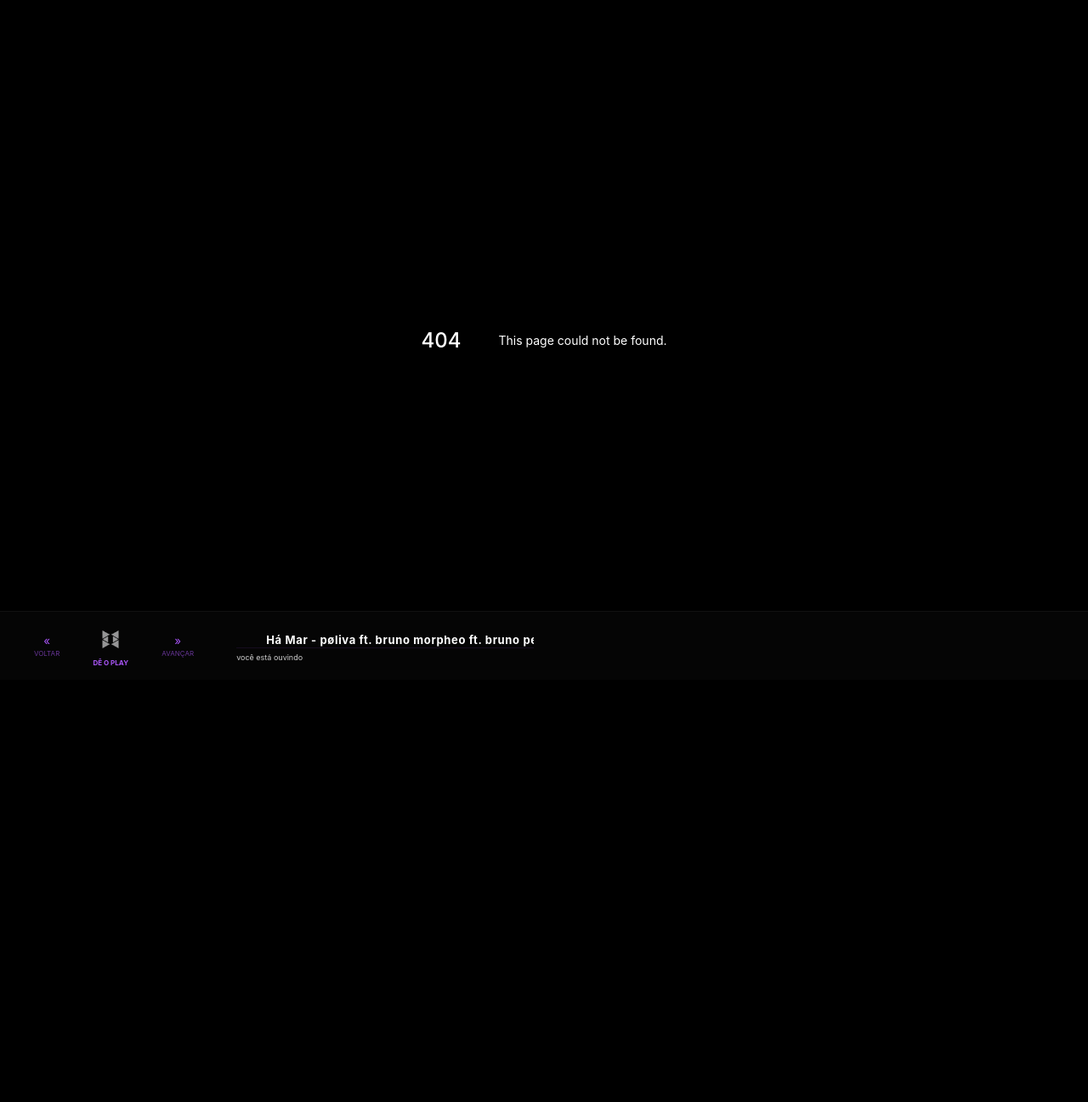
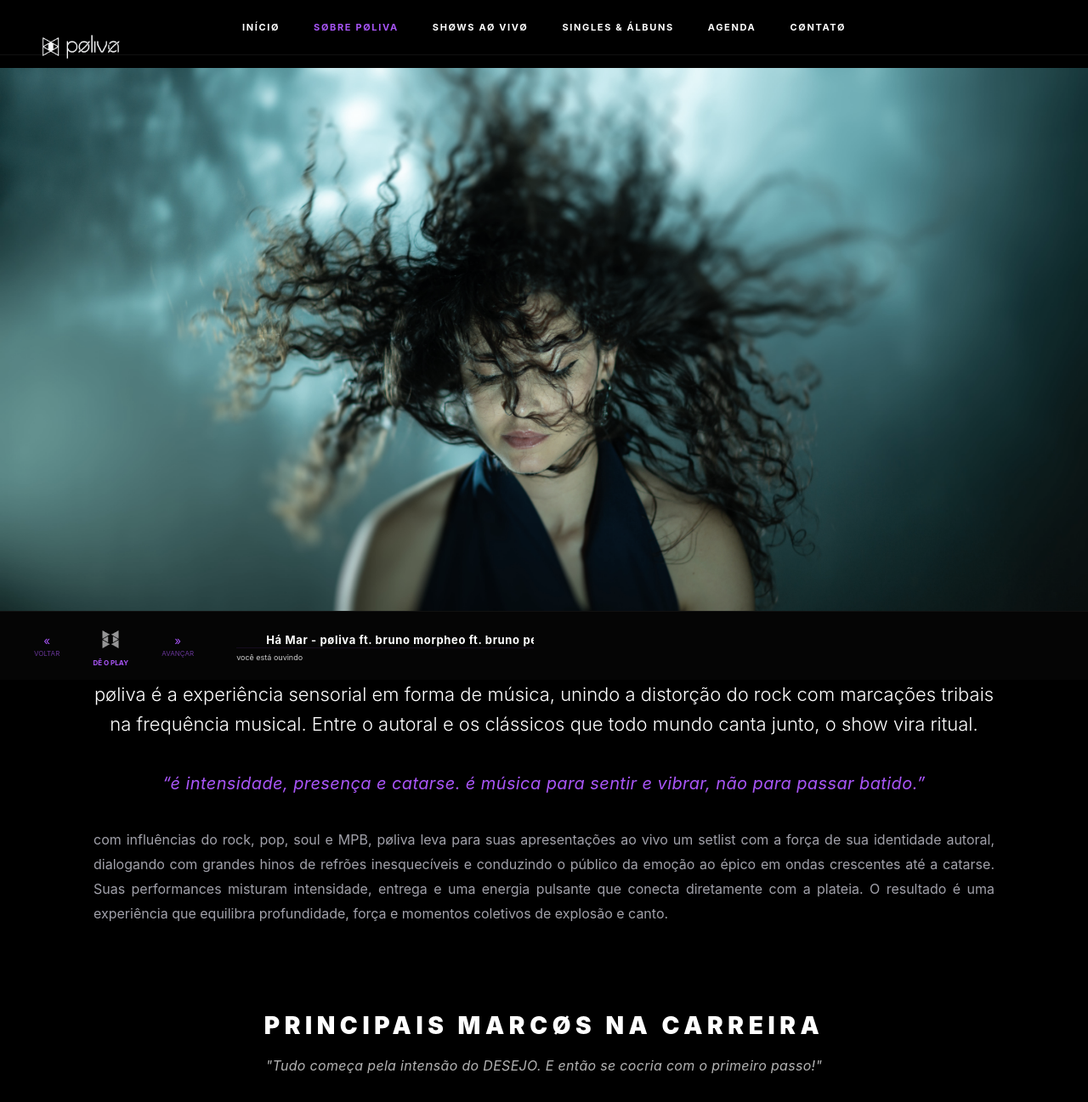
Before and after one commit to emredepro/poliva-site, a Next.js app: page /sobre in a window 1280 px wide. Before the commit this address had no page. Shown: the top 1297 px of the page at 85% size. Before the commit the page ends 800 px from the top, so only its background shows below. Built offline with nearby package versions, Linux system fonts and the light colour scheme.

Commit message:
feat: pagina sobre completa com planta oficial

```diff
--- /dev/null
+++ b/pages/sobre.js
@@ -0,0 +1,152 @@
+import React, { useState } from 'react';
+import Head from 'next/head';
+
+export default function Sobre({ nextTrack, prevTrack }) {
+  const [isMenuOpen, setIsMenuOpen] = useState(false);
+
+  const marcos = [
+    { text: "Destaque em festivais como o **ITAfest, eventos de motociclistas, cervejeiros, independentes e no Mercado Municipal de Niterói**;" },
+    { text: "**Finalista do Festival Nacional de Composição** com a canção Há Mar;" },
+    { text: "Participação no **Festival Brasil-Japão**;" },
+    { text: "Contemplada pelo edital Cultura nas Redes com o projeto **360 graus com pøliva**;" },
+    { text: "Participação em homenagem a **Elza Soares com cantoras de rock de todo o Brasil** pelo Pedrada TV;" },
+    { text: "**Apresentações ao vivo** por diversas regiões do Brasil;" },
+    { text: "Mais de **22.000 plays no YouTube** com singles autorais;" },
+    { text: "Banda de **abertura do show do músico** Esteban Tavares;" }
+  ];
+
+  // Helper para renderizar negrito simples
+  const renderText = (txt) => {
+    const parts = txt.split('**');
+    return parts.map((part, i) => i % 2 === 1 ? <strong key={i} style={{ color: '#a855f7' }}>{part}</strong> : part);
+  };
+
+  return (
+    <div className="sobre-page">
+      <Head>
+        <title>søbre | pølivessense</title>
+      </Head>
+
+      <nav className="navbar">
+        <div className="nav-container">
+          <a href="/"><img src="/logo-poliva.png" alt="Logo" className="nav-logo" /></a>
+          <div className={`hamburger ${isMenuOpen ? 'open' : ''}`} onClick={() => setIsMenuOpen(!isMenuOpen)}>
+            <span></span><span></span><span></span>
+          </div>
+          <div className={`nav-links ${isMenuOpen ? 'active' : ''}`}>
+            <a href="/" className="nav-item">iníciø</a>
+            <a href="/sobre" className="nav-item active-link">søbre pøliva</a>
+            <a href="#" className="nav-item">shøws aø vivø</a>
+            <a href="#" className="nav-item">singles & álbuns</a>
+            <a href="#" className="nav-item">agenda</a>
+            <a href="#" className="nav-item">cøntatø</a>
+          </div>
+        </div>
+      </nav>
+
+      <header className="sobre-capa anim-fade-in">
+        <img src="/foto-sobre.jpg" alt="Pøliva Capa" className="img-full" />
+      </header>
+
+      <main className="content-wrapper">
+        <section className="section-text anim-fade-up">
+          <p className="desc-principal">
+            pøliva é a experiência sensorial em forma de música, unindo a distorção do rock com marcações tribais na frequência musical. Entre o autoral e os clássicos que todo mundo canta junto, o show vira ritual.
+          </p>
+          <p className="citacao-it">
+            “é intensidade, presença e catarse. é música para sentir e vibrar, não para passar batido.”
+          </p>
+          <p className="desc-secundaria">
+            com influências do rock, pop, soul e MPB, pøliva leva para suas apresentações ao vivo um setlist com a força de sua identidade autoral, dialogando com grandes hinos de refrões inesquecíveis e conduzindo o público da emoção ao épico em ondas crescentes até a catarse. Suas performances misturam intensidade, entrega e uma energia pulsante que conecta diretamente com a plateia. O resultado é uma experiência que equilibra profundidade, força e momentos coletivos de explosão e canto.
+          </p>
+        </section>
+
+        <section className="section-marcos anim-fade-up">
+          <h2 className="titulo-sessao">principais marcøs na carreira</h2>
+          <p className="citacao-it small">"Tudo começa pela intensão do DESEJO. E então se cocria com o primeiro passo!"</p>
+
+          <div className="sub-capa-container interactive-zoom">
+            <img src="/foto-sobre.jpg" alt="Pøliva Marcøs" className="img-sub-capa" />
+          </div>
+
+          <ul className="lista-dinamica">
+            {marcos.map((marco, index) => (
+              <li key={index} className="marco-item">
+                <span className="bullet">Ø</span>
+                <p>{renderText(marco.text)}</p>
+              </li>
+            ))}
+          </ul>
+        </section>
+
+        <section className="section-live anim-fade-up" style={{ paddingBottom: '180px' }}>
+          <h2 className="titulo-sessao">live sessiøn</h2>
+          <p className="citacao-it" style={{ fontSize: '14px', marginBottom: '40px' }}>
+            suas músicas já alcançaram milhares de pessoas na internet
+          </p>
+
+          <div className="players-grid">
+            <div className="player-box side-left">
+              <iframe src="https://www.youtube.com/embed/4PbdupC3wrg" frameBorder="0" allowFullScreen></iframe>
+            </div>
+            <div className="player-box side-right">
+              <iframe src="https://www.youtube.com/embed/4PbdupC3wrg" frameBorder="0" allowFullScreen></iframe>
+            </div>
+          </div>
+        </section>
+      </main>
+
+      <style jsx>{`
+        .sobre-page { background: black; min-height: 100vh; color: white; }
+        .navbar { position: fixed; top: 0; width: 100%; background: rgba(0,0,0,0.95); padding: 25px 40px; z-index: 3000; border-bottom: 1px solid #111; }
+        .nav-container { max-width: 1400px; margin: 0 auto; display: flex; justify-content: center; align-items: center; position: relative; }
+        .nav-logo { width: 110px; position: absolute; left: 0; }
+        .nav-links { display: flex; gap: 40px; font-size: 11px; letter-spacing: 0.15em; text-transform: uppercase; font-weight: bold; }
+        .nav-item { color: white; text-decoration: none; transition: 0.3s; }
+        .nav-item:hover, .active-link { color: #a855f7 !important; }
+
+        .sobre-capa { width: 100%; height: 80vh; overflow: hidden; margin-top: 80px; }
+        .img-full { width: 100%; height: 100%; object-fit: cover; filter: grayscale(30%); }
+
+        .content-wrapper { max-width: 1100px; margin: 0 auto; padding: 80px 20px; }
+
+        .desc-principal { font-size: 22px; line-height: 1.6; margin-bottom: 40px; text-align: center; font-weight: 300; }
+        .citacao-it { font-style: italic; color: #a855f7; text-align: center; margin-bottom: 40px; font-size: 20px; letter-spacing: 0.02em; }
+        .desc-secundaria { font-size: 16px; line-height: 1.8; color: #a1a1aa; text-align: justify; margin-bottom: 100px; }
+
+        .titulo-sessao { font-size: 28px; text-transform: uppercase; letter-spacing: 0.2em; text-align: center; margin-bottom: 20px; font-weight: 900; }
+        .citacao-it.small { font-size: 16px; color: white; opacity: 0.7; margin-bottom: 60px; }
+
+        .sub-capa-container { width: 100%; max-width: 800px; margin: 0 auto 80px; border: 1px solid #222; overflow: hidden; }
+        .img-sub-capa { width: 100%; display: block; filter: contrast(1.1); }
+
+        .lista-dinamica { list-style: none; max-width: 800px; margin: 0 auto 100px; }
+        .marco-item { display: flex; gap: 20px; margin-bottom: 25px; align-items: flex-start; transition: 0.3s; }
+        .marco-item:hover { transform: translateX(10px); }
+        .bullet { color: #a855f7; font-weight: bold; }
+        .marco-item p { font-size: 17px; line-height: 1.5; color: #ccc; }
+
+        .players-grid { display: grid; grid-template-columns: 1fr 1fr; gap: 30px; margin-top: 40px; }
+        .player-box { width: 100%; aspect-ratio: 16/9; background: #0a0a0a; border: 1px solid #111; }
+        .player-box iframe { width: 100%; height: 100%; }
+
+        .hamburger { display: none; cursor: pointer; position: absolute; right: 0; }
+        .hamburger span { display: block; width: 25px; height: 2px; background: white; margin: 5px 0; transition: 0.4s; }
+
+        @media (max-width: 1024px) {
+          .hamburger { display: block; }
+          .nav-links { position: fixed; top: 0; right: -100%; width: 100%; height: 100vh; background: black; flex-direction: column; align-items: center; justify-content: center; transition: 0.5s; gap: 30px; }
+          .nav-links.active { right: 0; }
+          .players-grid { grid-template-columns: 1fr; }
+          .titulo-sessao { font-size: 20px; }
+        }
+
+        .anim-fade-up { opacity: 0; transform: translateY(40px); animation: reveal 0.8s forwards; }
+        .anim-fade-in { opacity: 0; animation: fadeIn 1.5s forwards; }
+        @keyframes reveal { to { opacity: 1; transform: translateY(0); } }
+        @keyframes fadeIn { to { opacity: 1; } }
+        .interactive-zoom:hover { transform: scale(1.02); transition: 0.5s; }
+      `}</style>
+    </div>
+  );
+}
```
